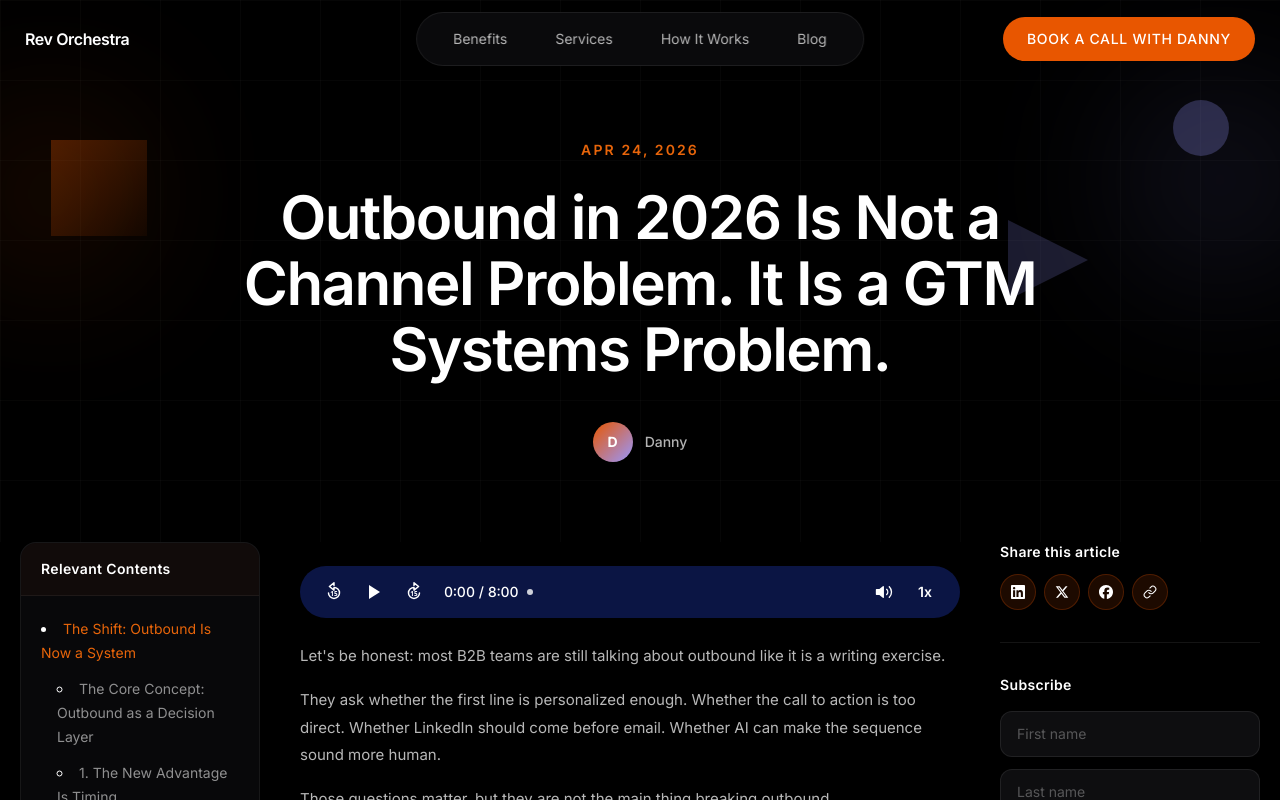
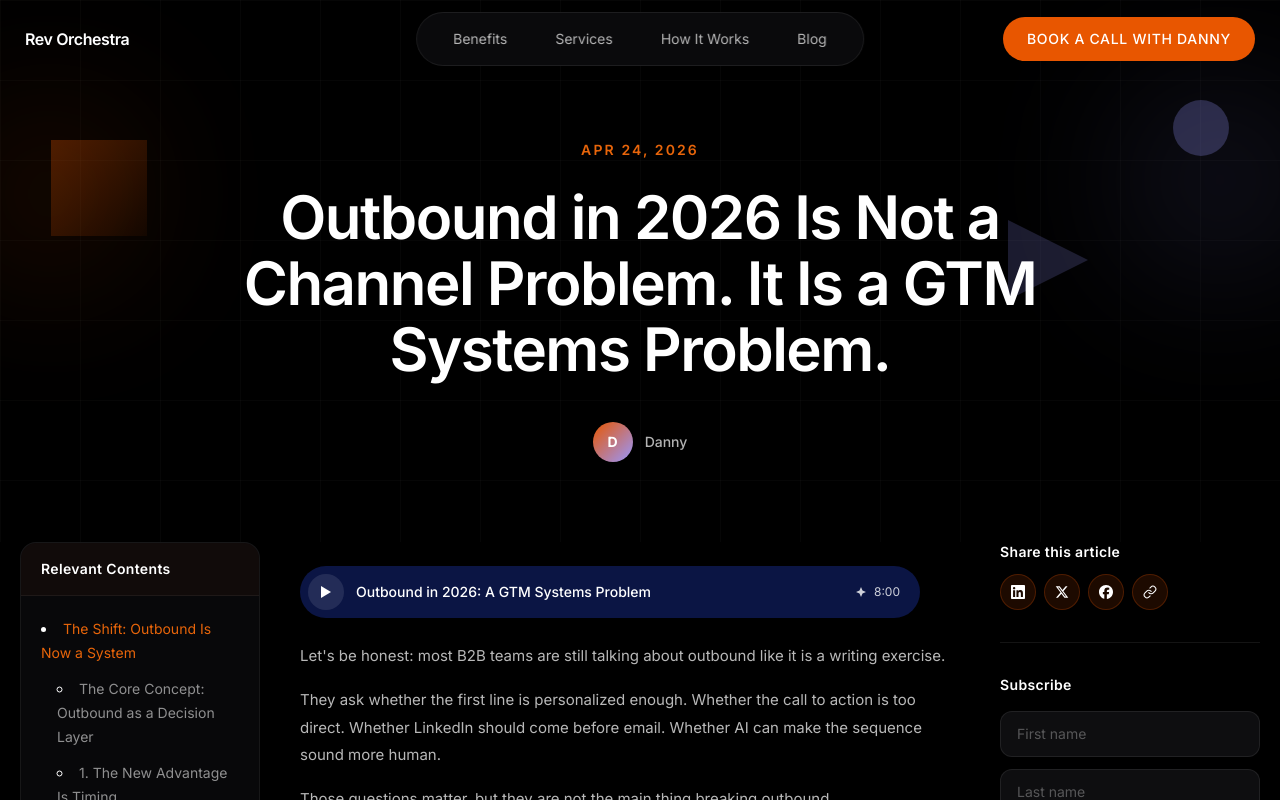
Before and after one commit to yumna-stack/REV-ORCHESTRA, a Next.js app: page /blogs/outbound-2026-gtm-systems-problem in a window 1280 px wide. Shown: the top 800 px of the page. Built offline with nearby package versions, Linux system fonts and the light colour scheme.

Commit message:
AudioPlayer: two-state — idle pill reveals full controls on play
Before first play, render the simple Kalungi-style pill (play + title + sparkle + duration).
On play, expand to the full podcast controls (skip 15s, time, mute, speed).

```diff
--- a/src/components/AudioPlayer.tsx
+++ b/src/components/AudioPlayer.tsx
@@ -20,6 +20,7 @@ function formatTime(ms: number) {
 
 export default function AudioPlayer({ title, text, durationLabel }: Props) {
   const [playing, setPlaying] = useState(false);
+  const [started, setStarted] = useState(false);
   const [supported, setSupported] = useState(true);
   const [elapsedMs, setElapsedMs] = useState(0);
   const [rate, setRate] = useState<number>(1);
@@ -116,6 +117,7 @@ export default function AudioPlayer({ title, text, durationLabel }: Props) {
       return;
     }
     if (elapsedRef.current >= totalMs()) elapsedRef.current = 0;
+    setStarted(true);
     speakFromElapsed(false);
   };
 
@@ -198,6 +200,47 @@ export default function AudioPlayer({ title, text, durationLabel }: Props) {
   const progressPct =
     totalMs() > 0 ? Math.min(100, (elapsedMs / totalMs()) * 100) : 0;
 
+  // IDLE state — simple pill (play + title + sparkle + duration)
+  if (!started) {
+    return (
+      <div
+        ref={rootRef}
+        className="relative w-full my-6"
+        aria-label={`Audio narration: ${title}`}
+      >
+        <motion.button
+          type="button"
+          onClick={handlePlayPause}
+          whileHover={{ scale: 1.005 }}
+          whileTap={{ scale: 0.99 }}
+          className="relative flex items-center gap-3 pl-2 pr-5 py-2 rounded-full overflow-hidden"
+          style={{
+            backgroundColor: "#0B1544",
+            maxWidth: "620px",
+            width: "100%",
+          }}
+          aria-label="Play narration"
+        >
+          <span className="relative z-10 flex items-center justify-center w-9 h-9 rounded-full bg-white/10 shrink-0">
+            <svg width="12" height="14" viewBox="0 0 12 14" fill="white">
+              <path d="M1 1 L11 7 L1 13 Z" />
+            </svg>
+          </span>
+          <span className="relative z-10 text-white text-sm font-medium truncate flex-1 text-left">
+            {title}
+          </span>
+          <span className="relative z-10 flex items-center gap-2 text-white/80 text-xs shrink-0">
+            <svg width="10" height="10" viewBox="0 0 10 10" fill="currentColor">
+              <path d="M5 0 L6.5 3.5 L10 5 L6.5 6.5 L5 10 L3.5 6.5 L0 5 L3.5 3.5 Z" />
+            </svg>
+            {durationLabel ?? formatTime(totalMs())}
+          </span>
+        </motion.button>
+      </div>
+    );
+  }
+
+  // PLAYING / PAUSED state — full controls
   return (
     <div
       ref={rootRef}
@@ -205,7 +248,9 @@ export default function AudioPlayer({ title, text, durationLabel }: Props) {
       aria-label={`Audio narration: ${title}`}
     >
       <motion.div
-        whileHover={{ scale: 1.005 }}
+        initial={{ opacity: 0, scale: 0.98 }}
+        animate={{ opacity: 1, scale: 1 }}
+        transition={{ duration: 0.25 }}
         className="relative flex items-center gap-1 px-4 py-2 rounded-full overflow-hidden"
         style={{
           backgroundColor: "#0B1544",
```
